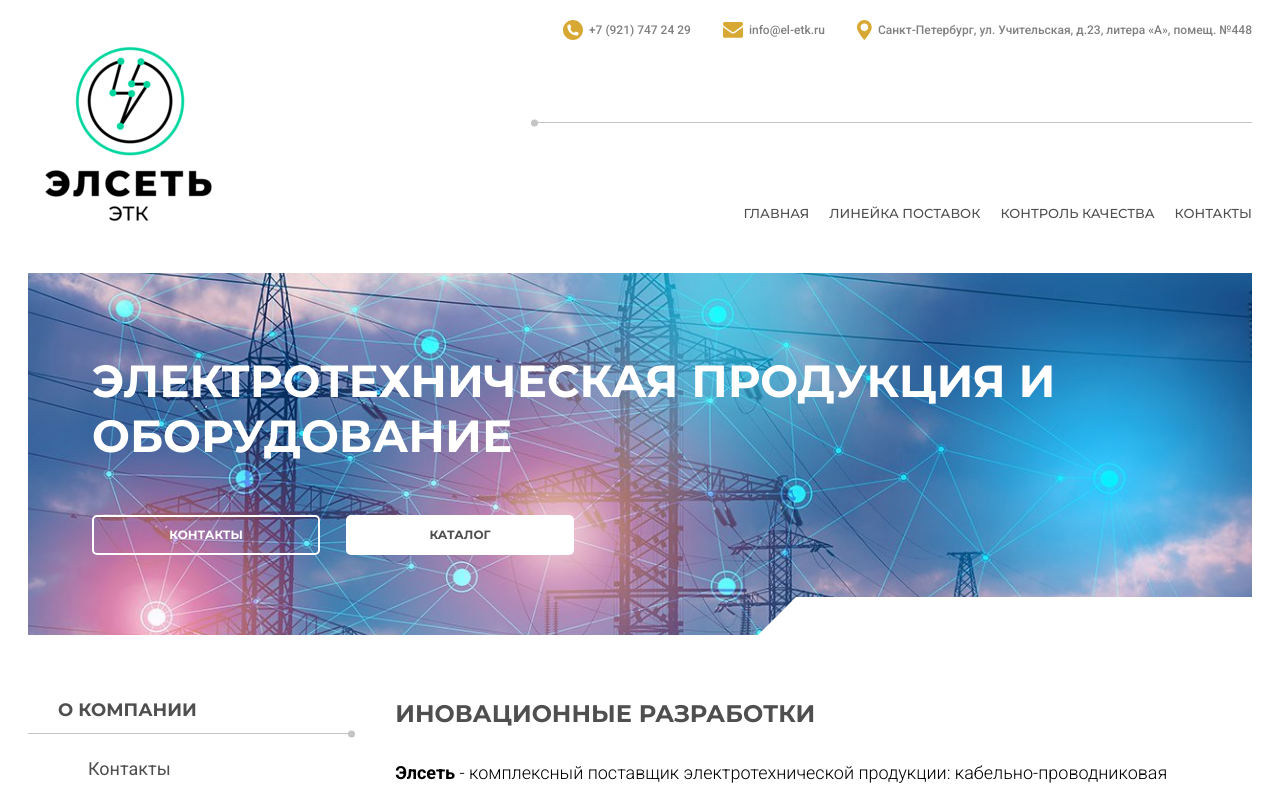
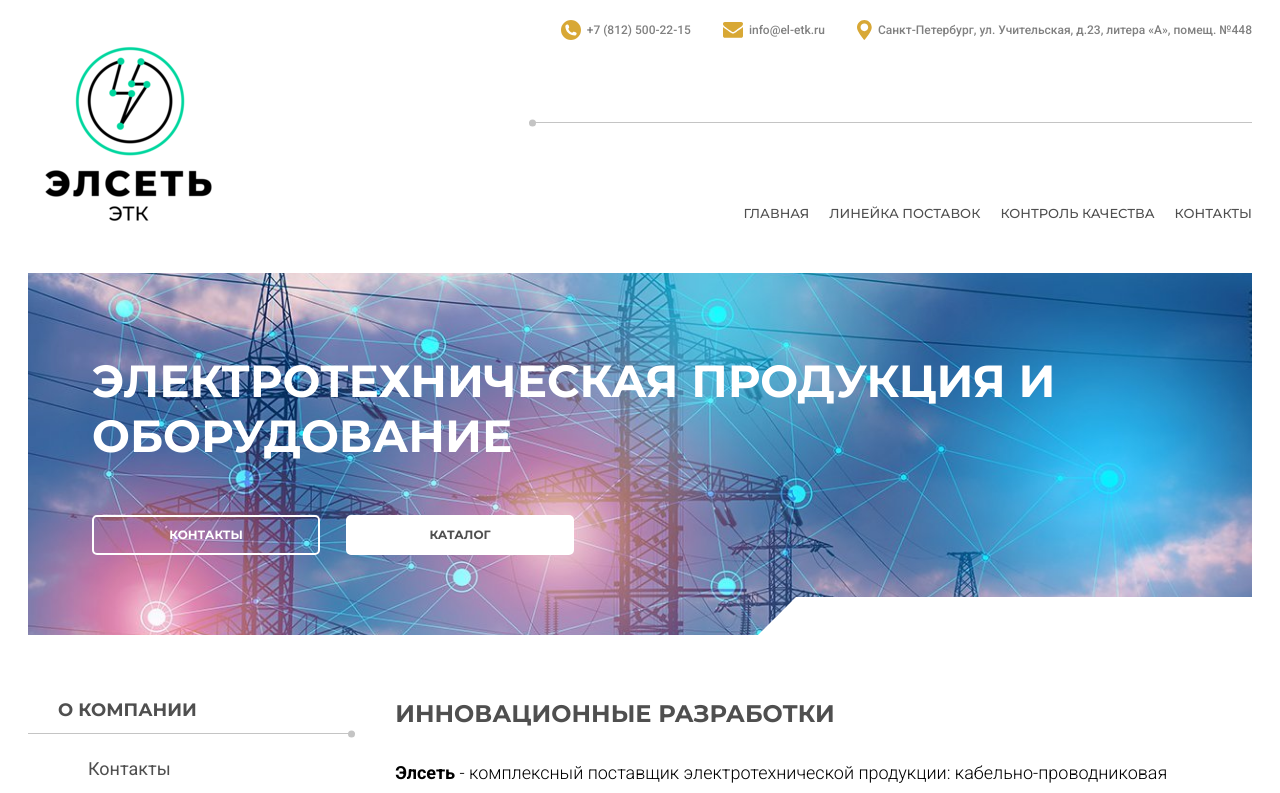
Before and after one commit to krastbiz/chips-landing, a Next.js app: page / in a window 1280 px wide. Shown: the top 793 px of the page. Built offline with nearby package versions, Linux system fonts and the light colour scheme.

Commit message:
change tel

```diff
--- a/components/Common/AppFooter.jsx
+++ b/components/Common/AppFooter.jsx
@@ -43,9 +43,9 @@ const AppFooter = () => {
                         </div>
                     </FooterInfoItem>
                     <FooterInfoItem>
-                        <a href="tel:+7(921)7472429">
+                        <a href="tel:+7(812)5002215">
                             <img src="/static/icons/phone-icon.svg" alt="phone icon"></img>
-                            <span>+7 (921) 747 24 29</span>
+                            <span>+7 (812) 500-22-15</span>
                         </a>
                     </FooterInfoItem>
                     <FooterInfoItem>
--- a/components/Common/AppHeader.jsx
+++ b/components/Common/AppHeader.jsx
@@ -30,9 +30,9 @@ const NAV_LINKS = [
 
 const CONTACTS = {
     phone: {
-        title: '+7 (921) 747 24 29',
+        title: '+7 (812) 500-22-15',
         image: { url: '/static/icons/phone-icon.svg', alt: 'Иконка телефона' },
-        href: 'tel:+7(921)7472429'
+        href: 'tel:+7(812)5002215'
     },
     email: {
         title: 'info@el-etk.ru',
--- a/components/ContactsPage/Contacts.jsx
+++ b/components/ContactsPage/Contacts.jsx
@@ -25,7 +25,7 @@ const Contacts = () => {
                     </ContactBox>
                     <ContactBox>
                         <ContactTitle>Телефон:</ContactTitle>
-                        <ContactContent as="a" href="tel:+7(921)7472429">+7 (921) 747 24 29</ContactContent>
+                        <ContactContent as="a" href="tel:+7(812)5002215">+7 (812) 500-22-15</ContactContent>
                     </ContactBox>
                 </ContactsWrapper>
 
--- a/components/HomePage/Home.jsx
+++ b/components/HomePage/Home.jsx
@@ -59,7 +59,7 @@ const Home = () => {
                         { url: '/static/images/equipment-3.jpg', alt: 'Изображение оборудования' },
                         { url: '/static/images/equipment-1.jpg', alt: 'Изображение оборудования' },
                     ]}
-                    title="ИНОВАЦИОННЫЕ РАЗРАБОТКИ"
+                    title="ИННОВАЦИОННЫЕ РАЗРАБОТКИ"
                     content={<><b>Элсеть</b> - комплексный поставщик электротехнической продукции: кабельно-проводниковая продукция, светильники, опоры освещения, электрощитовое оборудование, компоненты систем безопасности и СКС, крепеж, систем обогрева и вентиляции.<br /><br />
                     Оптимальный выбор материалов и оборудования на всех стадиях проектирования и строительства на основе современных технологий совместно с производителями позволяет нашим заказчикам и партнерам быть эффективными и конкурентоспособными.</>}/>
 
```
